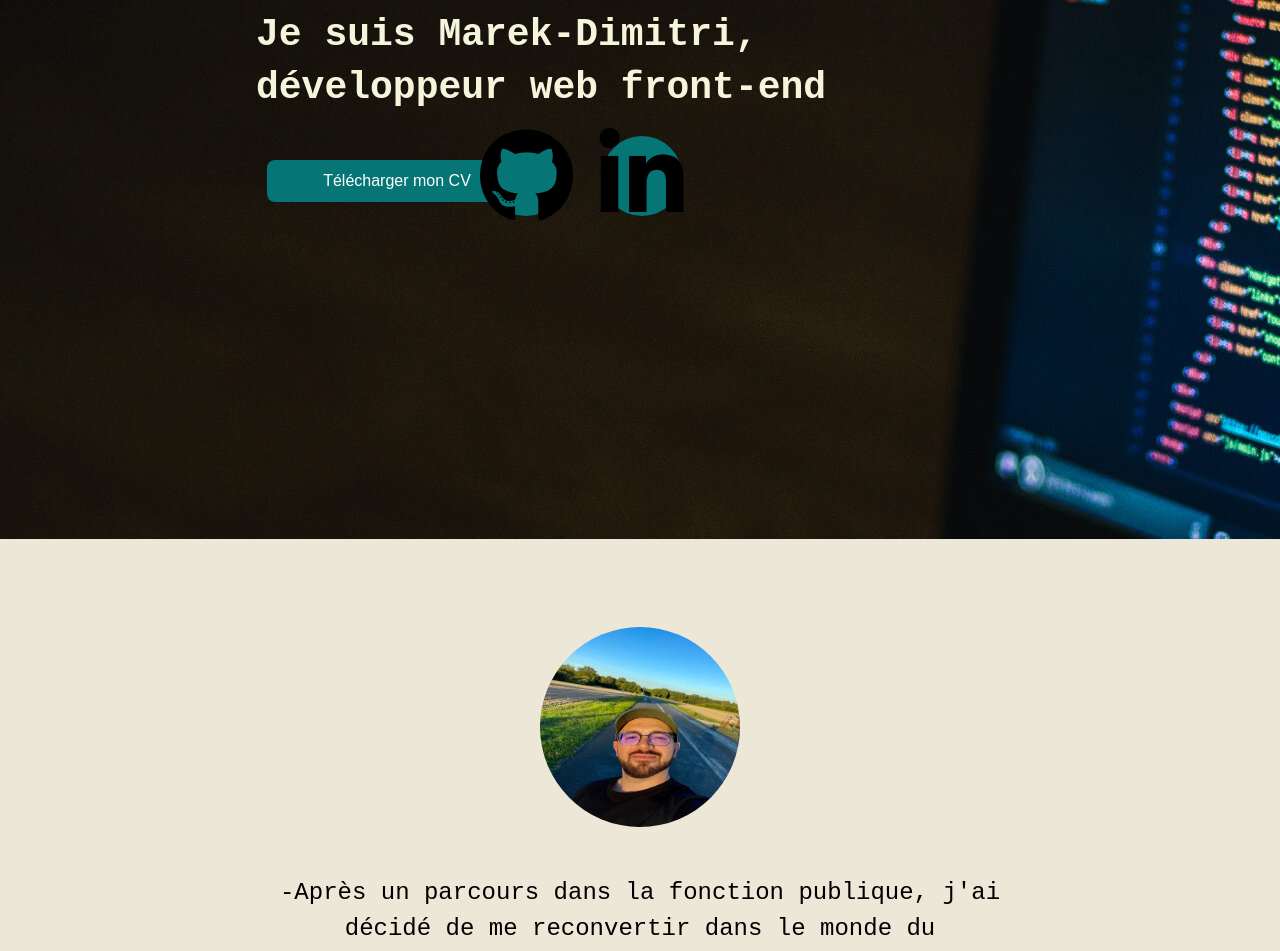
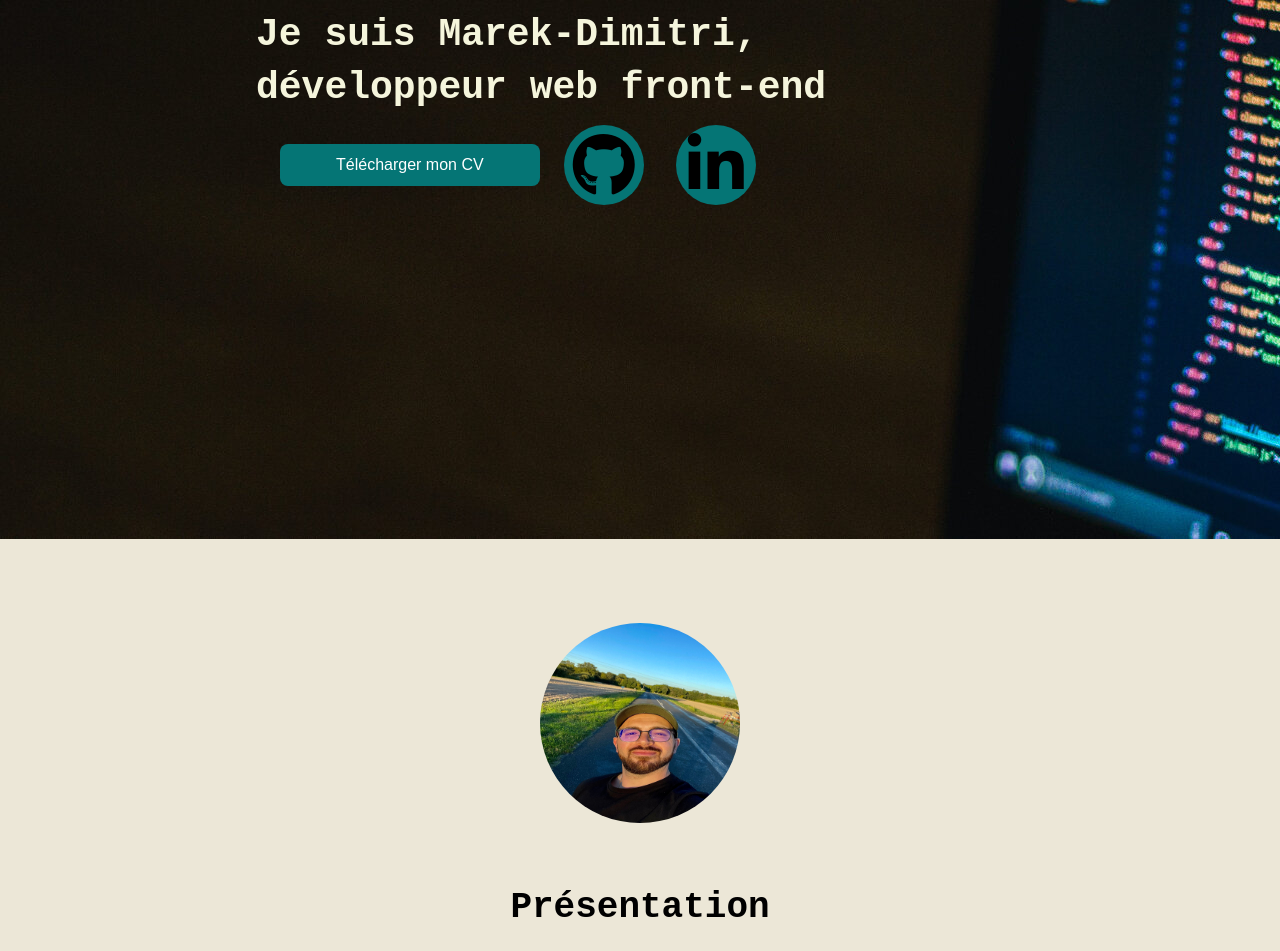
Before and after one commit to Grichnak/Portfolio, a React (Create React App) app: page / in a window 1280 px wide. Shown: the part 360-1311 px from the top of the page. Built offline with nearby package versions, Linux system fonts and the light colour scheme.

Commit message:
style landing change

```diff
--- a/src/components/about/about.css
+++ b/src/components/about/about.css
@@ -15,6 +15,12 @@
     height: 200px;
 }
 
+.about-text {
+    font-family: 'Courier New', Courier, monospace;
+    font-size: x-large;
+    margin: 1rem 0 3rem 0;
+}
+
 
 .aboutTextContainer {
     max-width: 60%;
--- a/src/components/about/about.js
+++ b/src/components/about/about.js
@@ -8,6 +8,9 @@ const About = () => {
         <section id="about">
             <div className="aboutContainer">
                 <img src={pic} alt="selfie" className="aboutPic" />
+                <div className="about-text">
+                    <h1>Présentation</h1>
+                </div>
                 <div className="aboutTextContainer">
                     <span className="aboutText">-Après un parcours dans la fonction publique, j'ai décidé de me reconvertir dans le monde du développement web.  </span><br />
                     <span className="aboutText">-J'ai toujours été intéressé par le monde de l'informatique et cela s'est transformé en passion lors de ma formation. Je suis naturellement curieux, j'aime comprendre comment les choses fonctionnent.</span><br />
--- a/src/components/landing/landing.css
+++ b/src/components/landing/landing.css
@@ -7,6 +7,15 @@
 
 .landingContent {
     display: inline-block;
+}
+
+.landing-links {
+    display: flex;
+    align-items: center;
+    justify-content: center;
+    position: absolute;
+    top: 60%;
+    left: 20%;
 }
 
 
@@ -68,9 +77,7 @@
     color: white;
     border: none;
     cursor: pointer;
-    position: absolute;
-    top: 62%;
-    left: 19%;
+
     font-weight: 500;
     font-size: medium;
 }
@@ -83,7 +90,7 @@
 
 .fa-brands {
     width: 5rem;
-    font-size: 6rem;
+    font-size: 4rem;
     background: rgb(5, 117, 117);
     padding: 4px;
     border-radius: 50%;
@@ -93,18 +100,6 @@
     align-items: center;
     display: flex;
     justify-content: center;
-}
-
-.fa-github {
-    position: absolute;
-    top: 62%;
-    left: 38%;
-}
-
-.fa-linkedin-in {
-    position: absolute;
-    top: 62%;
-    left: 47%;
 }
 
 .landing-content-box {
--- a/src/components/landing/landing.js
+++ b/src/components/landing/landing.js
@@ -17,15 +17,15 @@ const Landing = () => {
                         <span className="line">Je suis Marek-Dimitri,</span>
                         <span className="line">développeur web front-end</span>
                     </h1>
+                    <div className="landing-links">
                         <a href={cv} download="CV Marek-Dimitri ABOU FADEL">
                             <button className='customBtn' >
                                 Télécharger mon CV
                             </button>
-
-
                         </a>
                         <a href="https://github.com/Grichnak"><i class="fa-brands fa-github" ></i></a>
                         <a href="https://github.com/Grichnak/Portfolio"><i class="fa-brands fa-linkedin-in"></i></a>
+                    </div>
                 </div>
             </div>
         </section >
--- a/src/style.css
+++ b/src/style.css
@@ -3,7 +3,7 @@
     padding: 0;
     box-sizing: border-box;
     text-decoration: none;
-    background: transparent;
+    /*background: transparent;*/
 }
 
 body {
```
Lines whose indentation alone changed are shown as unchanged.
